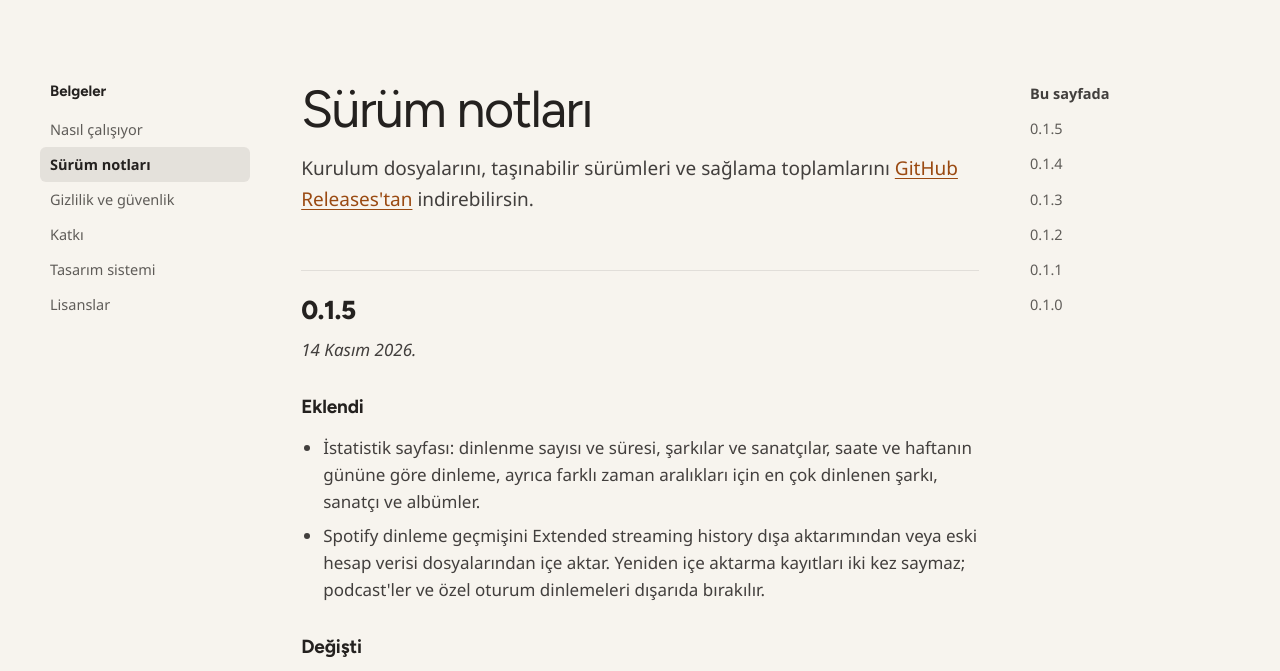
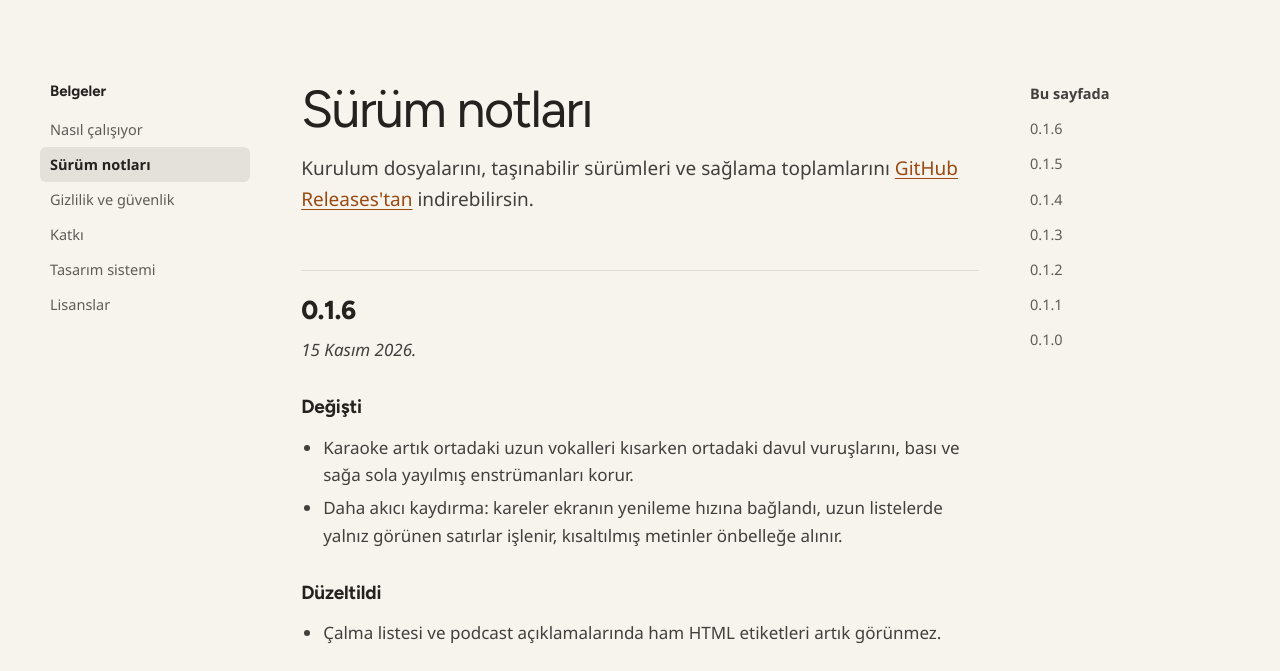
Before and after one commit to FurkanKY/Openify, a plain HTML site: page site/tr/docs/changelog/index.html in a window 1280 px wide. Shown: the part 55-726 px from the top of the page. Drawn offline with Linux system fonts and the light colour scheme; no server answers; animation ran at ten frames a second.

Commit message:
Sürüm 0.1.6: karaoke ve akıcılık iyileştirmeleri

```diff
--- a/site/tr/docs/changelog/index.html
+++ b/site/tr/docs/changelog/index.html
@@ -69,6 +69,18 @@
     <article class="prose">
 <h1>Sürüm notları</h1>
 <p class="lede">Kurulum dosyalarını, taşınabilir sürümleri ve sağlama toplamlarını <a href="https://github.com/FurkanKY/Openify/releases">GitHub Releases'tan</a> indirebilirsin.</p>
+
+<h2 id="v0-1-6">0.1.6</h2>
+<p><em>15 Kasım 2026.</em></p>
+<h3>Değişti</h3>
+<ul>
+<li>Karaoke artık ortadaki uzun vokalleri kısarken ortadaki davul vuruşlarını, bası ve sağa sola yayılmış enstrümanları korur.</li>
+<li>Daha akıcı kaydırma: kareler ekranın yenileme hızına bağlandı, uzun listelerde yalnız görünen satırlar işlenir, kısaltılmış metinler önbelleğe alınır.</li>
+</ul>
+<h3>Düzeltildi</h3>
+<ul>
+<li>Çalma listesi ve podcast açıklamalarında ham HTML etiketleri artık görünmez.</li>
+</ul>
 
 <h2 id="v0-1-5">0.1.5</h2>
 <p><em>14 Kasım 2026.</em></p>
@@ -175,6 +187,7 @@
     <nav class="toc" aria-label="Bu sayfada">
       <p class="toc-title">Bu sayfada</p>
       <ol>
+          <li><a href="#v0-1-6">0.1.6</a></li>
           <li><a href="#v0-1-5">0.1.5</a></li>
           <li><a href="#v0-1-4">0.1.4</a></li>
           <li><a href="#v0-1-3">0.1.3</a></li>
```
Also changed, not shown: site/docs/changelog/index.html (+13 -0 lines), site/index.html (+2 -2 lines), site/tr/index.html (+2 -2 lines), 3 other files.
